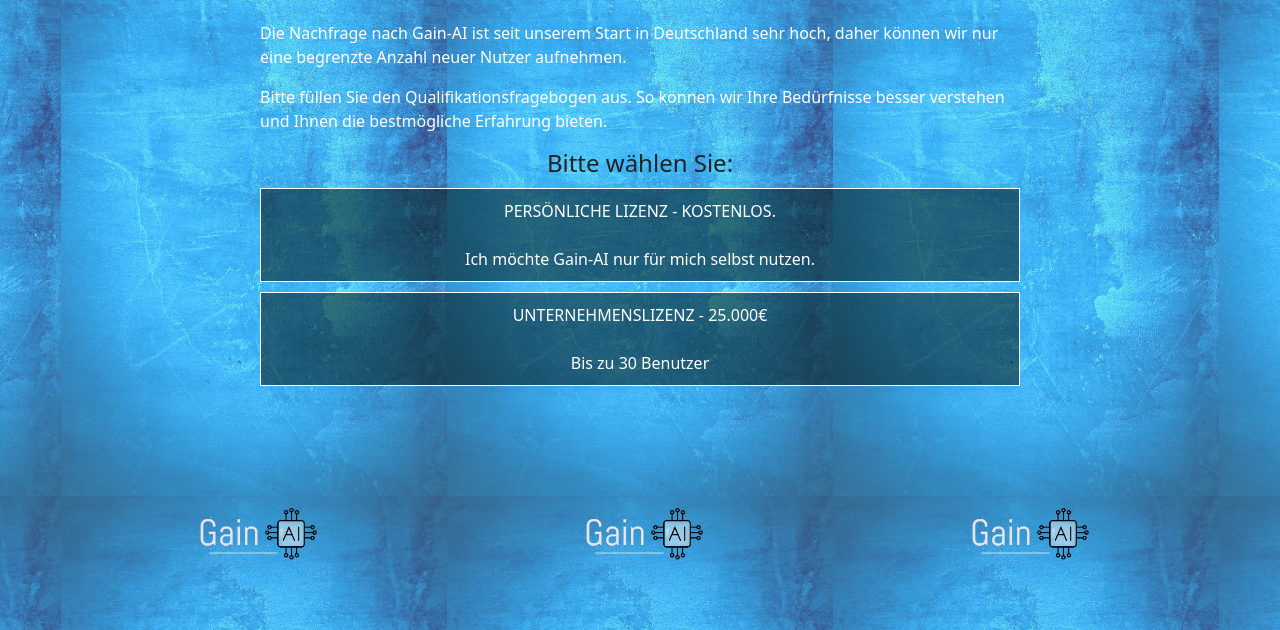
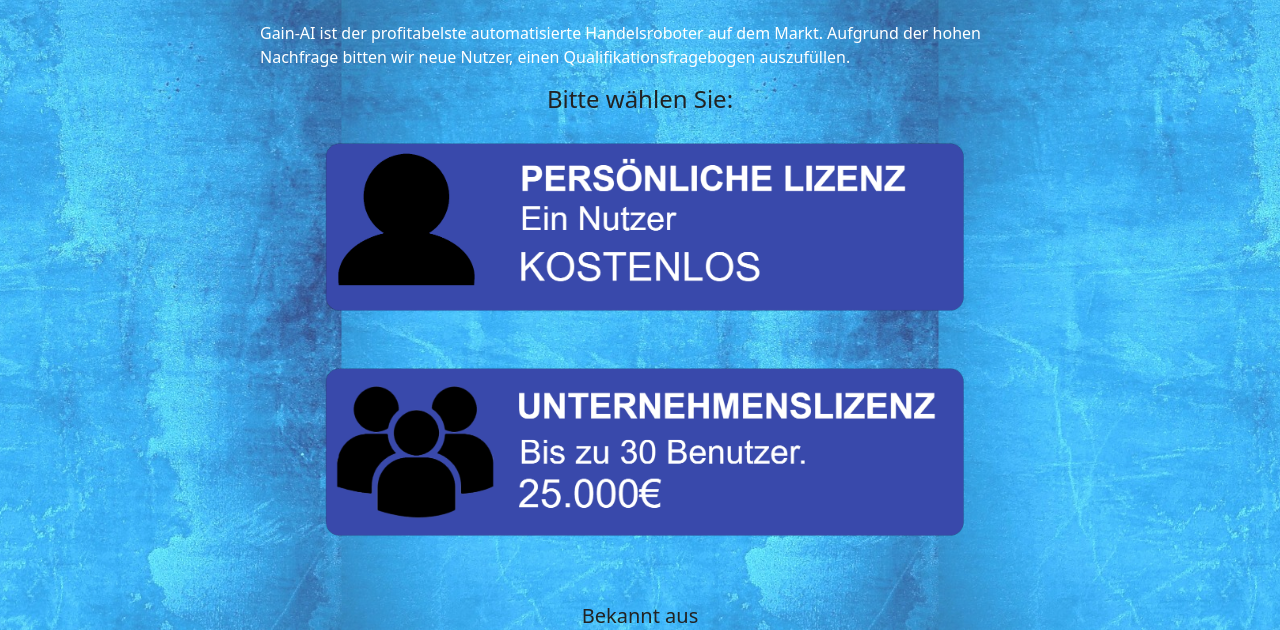
Before and after one commit to Zain-Hassan-0159/quiz-4, a plain HTML site: page index.html in a window 1280 px wide. Shown: the part 167-797 px from the top of the page. Drawn offline with Linux system fonts and the light colour scheme.

Commit message:
version 2

```diff
--- a/index.html
+++ b/index.html
@@ -48,20 +48,20 @@
             max-width: 800px;
             margin: auto;
         }
-        h4{
+        h4, h5{
             text-align: center;
             color: #222;
         }
 
         main a{
-            color: white !important;
-            background-color: rgb(2 17 15 / 53%) !important;
-            padding: 10px;
+            padding: 0;
             display: block;
             text-decoration: none;
-            text-align: center;
             margin: 10px 0;
-            border: 1px solid white;
+        }
+
+        img{
+            width: 100%;
         }
     </style>
 
@@ -72,26 +72,22 @@
     <main>
         <h1>Willkommen!</h1>
         <p>
-            Die Nachfrage nach Gain-AI ist seit
-            unserem Start in Deutschland sehr hoch,
-            daher können wir nur eine begrenzte
-            Anzahl neuer Nutzer aufnehmen.
+            Gain-AI ist der profitabelste automatisierte
+            Handelsroboter auf dem Markt. Aufgrund
+            der hohen Nachfrage bitten wir neue Nutzer,
+            einen Qualifikationsfragebogen auszufüllen.
         </p>
-        <p>
-            Bitte füllen Sie den
-            Qualifikationsfragebogen aus. So können
-            wir Ihre Bedürfnisse besser verstehen
-            und Ihnen die bestmögliche Erfahrung
-            bieten.
-        </p>
+
 
         <h4>Bitte wählen Sie:</h4>
 
-        <a href="questions.html">PERSÖNLICHE LIZENZ - KOSTENLOS. <br><br>
-            Ich möchte Gain-AI nur für mich
-            selbst nutzen.</a>
-        <a href="questions.html">UNTERNEHMENSLIZENZ - 25.000€ <br><br>
-            Bis zu 30 Benutzer</a>
+        <a href="questions.html"><img src="assets/images/btn1.png" alt=""></a>
+        <a href="questions.html">
+            <img src="assets/images/btn2.png" alt="">
+        </a>
+
+        <h5 style="text-align: center; margin-top: 40px;">Bekannt aus</h5>
+        <img src="assets/images/logos.png" alt="">
 
     </main>
 
```
Also changed, not shown: assets/images/btn1.png (added), assets/images/btn2.png (added), assets/images/logos.png (added).
